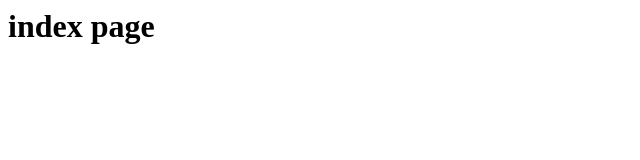
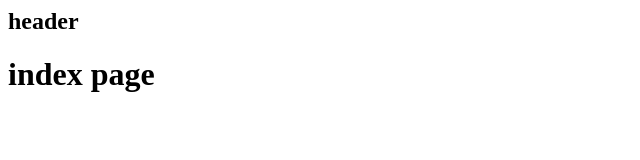
Before and after one commit to test412/test1, a plain HTML site: page index.html in a window 1280 px wide. Shown: the whole page, without its empty margins (0-640 px from the left). Drawn offline with Linux system fonts and the light colour scheme.

Commit message:
header added

```diff
--- a/index.html
+++ b/index.html
@@ -1,5 +1,9 @@
 <html>
 <body>
+<h2>
+	header
+</h2>
+
 <h1>
 	index page
 </h1>
```
